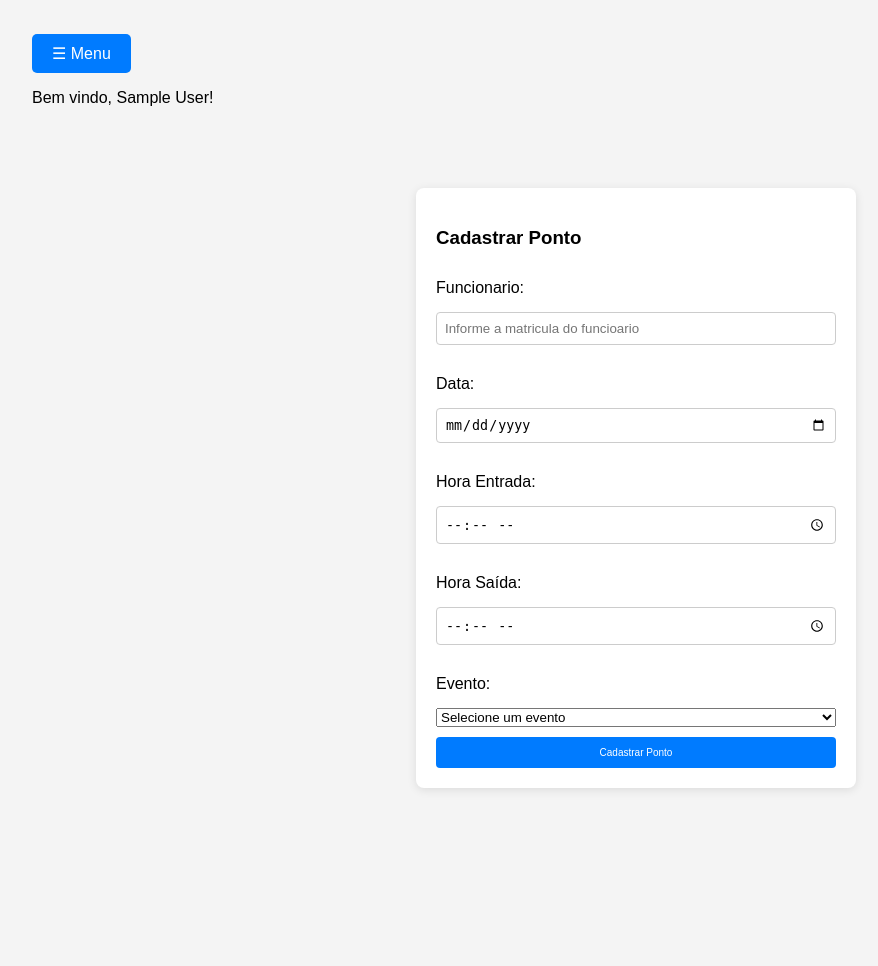
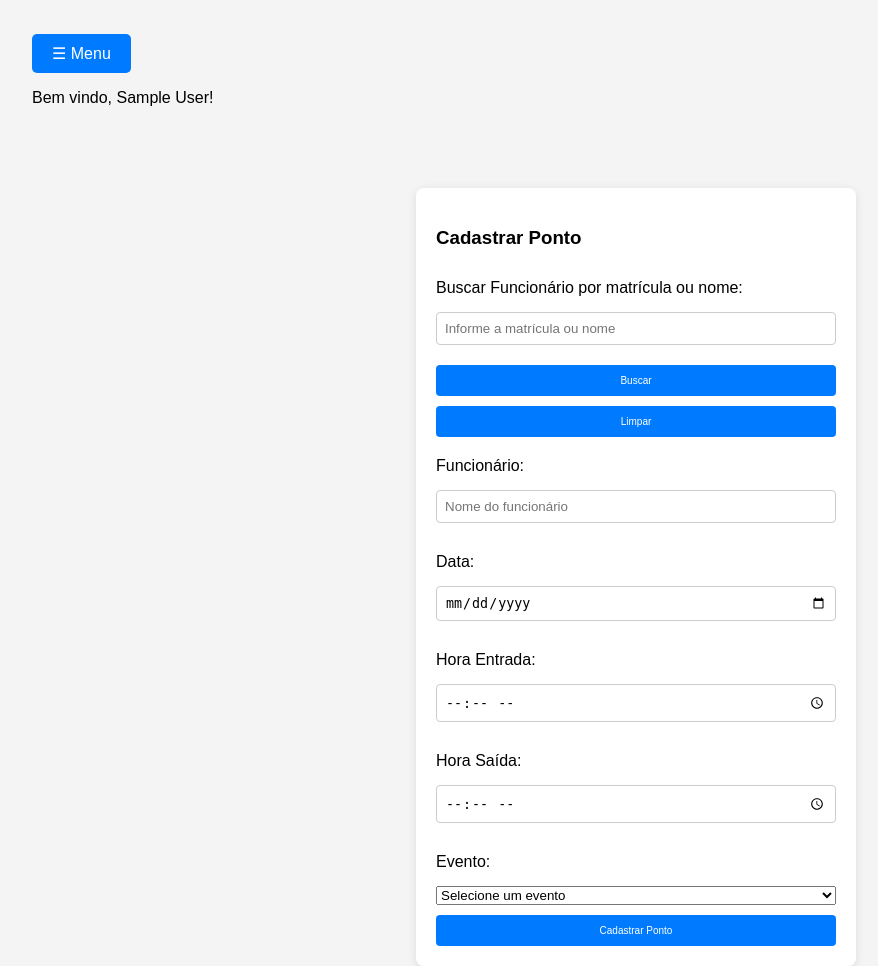
Before and after one commit to lucasnparreira/time_sistema_ponto, a Flask app: page /ponto/cadastro in a window 1280 px wide. Shown: the whole page, without its empty margins (4-882 px from the left). Before the commit the page ends 790 px from the top, so only its background shows below. Run offline with Flask 3, Linux system fonts and the light colour scheme; the visitor is signed in with stand-in values (Sample User, id 1); data that the repository does not hold is empty.

Commit message:
fix: Ajustando rota de controle de ponto e interface

```diff
--- a/app.py
+++ b/app.py
@@ -33,10 +33,8 @@ def add_funcionario():
     cursor = conn.cursor()
 
     if request.method == 'POST':
-        # Verifica se o formulário inclui uma busca
         search = request.form.get('search')
         if search:
-            # Tenta buscar o funcionário pelo nome ou matrícula
             cursor.execute('SELECT * FROM FUNCIONARIO WHERE matricula = ? OR nome = ?', (search, search))
             funcionario = cursor.fetchone()
 
@@ -55,7 +53,6 @@ def add_funcionario():
         if not matricula or not nome:
             return jsonify("Matrícula e nome são obrigatórios.")
 
-        # Executa a inserção no banco
         query = '''
             INSERT INTO FUNCIONARIO (matricula, nome, funcao, data_inicio, data_termino,
                                     departamento, gerente, endereco, telefone, cpf, rg, banco, agencia, conta_corrente)
@@ -106,7 +103,6 @@ def update_funcionario(matricula):
     conn = get_db_connection()
     cursor = conn.cursor()
 
-    # Verificar se o funcionário existe
     cursor.execute('SELECT * FROM FUNCIONARIO WHERE matricula = ?', (matricula,))
     funcionario = cursor.fetchone()
 
@@ -115,10 +111,8 @@ def update_funcionario(matricula):
         conn.close()
         return jsonify({'message': 'Funcionário não encontrado'}), 404
 
-    # Capturar os dados da requisição
     data = request.get_json()
 
-    # Atualizar os dados do funcionário no banco
     query = '''
         UPDATE FUNCIONARIO
         SET nome = ?, funcao = ?, data_inicio = ?, data_termino = ?,
@@ -147,7 +141,6 @@ def get_funcionario(matricula):
     conn = get_db_connection()
     cursor = conn.cursor()
 
-    # Buscar o funcionário pela matrícula
     cursor.execute('SELECT * FROM FUNCIONARIO WHERE matricula = ?', (matricula,))
     funcionario = cursor.fetchone()
 
@@ -156,7 +149,6 @@ def get_funcionario(matricula):
         conn.close()
         return jsonify({'message': 'Funcionário não encontrado'}), 404
 
-    # Extrair os dados do funcionário
     funcionario_data = {
         'matricula': funcionario['matricula'],
         'nome': funcionario['nome'],
@@ -342,12 +334,10 @@ def delete_departamento(id):
         conn.close()
         return jsonify({'error': 'Departamento não encontrado'}), 404
 
-    # Excluir o departamento
     cursor.execute('DELETE FROM DEPARTAMENTO WHERE id = ?', (id,))
     conn.commit()
     conn.close()
 
-    # Redirecionar de volta para a lista de departamentos
     return redirect(url_for('list_departamentos'))
 
 
@@ -427,7 +417,6 @@ def delete_funcao(id):
     conn = get_db_connection()
     cursor = conn.cursor()
 
-    # Verificar se o departamento existe
     cursor.execute('SELECT * FROM FUNCAO WHERE id = ?', (id,))
     departamento = cursor.fetchone()
 
@@ -435,12 +424,10 @@ def delete_funcao(id):
         conn.close()
         return jsonify({'error': 'função não encontrada'}), 404
 
-    # Excluir o departamento
     cursor.execute('DELETE FROM FUNCAO WHERE id = ?', (id,))
     conn.commit()
     conn.close()
 
-    # Redirecionar de volta para a lista de departamentos
     return redirect(url_for('list_funcoes'))
 
 
@@ -523,7 +510,6 @@ def delete_evento(id):
     conn = get_db_connection()
     cursor = conn.cursor()
 
-    # Verificar se o departamento existe
     cursor.execute('SELECT * FROM EVENTO WHERE id = ?', (id,))
     evento = cursor.fetchone()
 
@@ -531,12 +517,10 @@ def delete_evento(id):
         conn.close()
         return jsonify({'error': 'Evento não encontrado'}), 404
 
-    # Excluir o evento
     cursor.execute('DELETE FROM EVENTO WHERE id = ?', (id,))
     conn.commit()
     conn.close()
 
-    # Redirecionar de volta para a lista de departamentos
     return redirect(url_for('list_eventos'))
 
 
@@ -568,29 +552,46 @@ def list_eventos():
 
 
 
-@app.route('/ponto/cadastro', methods=['GET','POST'])
+@app.route('/ponto/cadastro', methods=['GET', 'POST'])
 @login_required
 def add_ponto():
     conn = get_db_connection()
     cursor = conn.cursor()
 
-    cursor.execute('select codigo, descricao from evento')
+    cursor.execute('SELECT codigo, descricao FROM evento')
     eventos = cursor.fetchall()
 
     if request.method == 'POST':
-        #data = request.get_json()
         hora_entrada = request.form.get('hora_entrada')
         hora_saida = request.form.get('hora_saida')
-        data = request.form.get('data')
-        funcionario = request.form.get('funcionario')
+        data_ponto = request.form.get('data')
+        nome_funcionario = request.form.get('funcionario')
         evento = request.form.get('evento')
 
-        if not all([hora_entrada, hora_saida, data, funcionario, evento]):
-            return jsonify({'error':'Dados incompletos'}), 404
+        if not all([hora_entrada, hora_saida, data_ponto, nome_funcionario, evento]):
+            return jsonify({'error': 'Dados incompletos'}), 404
 
-        cursor.execute('INSERT INTO PONTO (funcionario, data, hora_entrada, hora_saida, evento) VALUES (?, ?, ?, ?, ?)', (funcionario, data, hora_entrada, hora_saida, evento,))
-        conn.commit()
-        conn.close()
+        cursor.execute('SELECT matricula FROM FUNCIONARIO WHERE nome = ?', (nome_funcionario,))
+        resultado = cursor.fetchone()
+
+        if resultado:
+            matricula_funcionario = resultado['matricula']
+        else:
+            conn.close()
+            return jsonify({'error': 'Funcionário não encontrado'}), 404
+
+        try:
+            cursor.execute(
+                'INSERT INTO PONTO (funcionario, data, hora_entrada, hora_saida, evento) VALUES (?, ?, ?, ?, ?)',
+                (matricula_funcionario, data_ponto, hora_entrada, hora_saida, evento)
+            )
+            conn.commit()
+        except Exception as e:
+            conn.rollback()
+            conn.close()
+            return jsonify({'error': f'Erro ao registrar ponto: {str(e)}'}), 500
+        finally:
+            conn.close()
 
         return redirect(url_for('list_pontos'))
 
@@ -632,7 +633,6 @@ def delete_ponto(id):
     conn = get_db_connection()
     cursor = conn.cursor()
 
-    # Verificar se o ponto existe
     cursor.execute('SELECT * FROM PONTO WHERE id = ?', (id,))
     ponto = cursor.fetchone()
 
@@ -640,12 +640,10 @@ def delete_ponto(id):
         conn.close()
         return jsonify({'error': 'Ponto não encontrado'}), 404
 
-    # Excluir o ponto
     cursor.execute('DELETE FROM PONTO WHERE id = ?', (id,))
     conn.commit()
     conn.close()
 
-    # Redirecionar de volta para a lista de pontos
     return redirect(url_for('list_pontos'))
 
 
@@ -663,6 +661,36 @@ def view_ponto(id):
         return render_template('ponto.html', action='Atualizar', ponto=ponto)
     return redirect(url_for('list_pontos'))
 
+from flask import Flask, request, jsonify
+
+@app.route('/ponto/buscar')
+@login_required
+def buscar_funcionario():
+    query = request.args.get('query')
+
+    if not query:
+        return jsonify({"error": "A matrícula ou nome deve ser informado para busca"}), 400
+
+    conn = get_db_connection()
+    cursor = conn.cursor()
+
+    cursor.execute('''
+        SELECT matricula, nome
+        FROM FUNCIONARIO
+        WHERE nome LIKE ? OR matricula LIKE ?
+    ''', ('%' + query + '%', '%' + query + '%'))
+
+    resultado = cursor.fetchone()
+    conn.close()
+
+    if resultado:
+        funcionario_data = {
+            "matricula": resultado['matricula'],
+            "nome": resultado['nome']
+        }
+        return jsonify(funcionario_data)
+    else:
+        return jsonify({"error": "Funcionário não encontrado"}), 404
 
 @app.route('/pontos')
 @login_required
@@ -800,5 +828,19 @@ def login():
 
     return render_template('login.html')
 
+def get_matricula_by_nome(nome):
+    conn = get_db_connection()
+    cursor = conn.cursor()
+
+    cursor.execute('SELECT matricula FROM FUNCIONARIO WHERE nome = ?', (nome,))
+    resultado = cursor.fetchone()
+
+    conn.close()
+
+    if resultado:
+        return resultado['matricula']
+    else:
+        return None
+
 if __name__ == '__main__':
     app.run(debug=True)
--- a/templates/ponto.html
+++ b/templates/ponto.html
@@ -5,33 +5,38 @@
     <meta name="viewport" content="width=device-width, initial-scale=1.0">
     <title>Ponto</title>
     <link rel="stylesheet" href="{{ url_for('static', filename='styles.css') }}">
-    <style>
-
-    </style>
 </head>
 <body>
     {% include 'menu.html' %}
 
-
     <div class="container">
         <h3>{{ action }} Ponto</h3>
-        {%if action == "Atualizar"%}
+        {% if action == "Atualizar" %}
         <form method="POST" action="{{ url_for('edit_ponto', id=ponto['id']) }}">
-        {%else%}
+        {% else %}
         <form method="POST" action="{{ url_for('add_ponto') }}">
-        {%endif%}
-            <input type="hidden" name="id" value="{{ ponto['id'] }}">
-            <label for="funcionario">Funcionario:</label>
-            <input type="text" id="funcionario" name="funcionario" value="{{ ponto['funcionario'] }}" placeholder="Informe a matricula do funcioario" required>
+        {% endif %}
+
+            <!-- Campo de busca do funcionário -->
+            <label for="search">Buscar Funcionário por matrícula ou nome:</label>
+            <input type="text" id="search" name="search" placeholder="Informe a matrícula ou nome">
+            <button type="button" id="buscar-funcionario">Buscar</button>
+            <button type="button" onclick="limparForm()">Limpar</button>
+
+            <input type="hidden" name="id" id="id" value="{{ ponto['id'] if ponto else '' }}">
+
+            <!-- Campos do formulário para dados do ponto -->
+            <label for="funcionario">Funcionário:</label>
+            <input type="text" id="funcionario" name="funcionario" value="{{ ponto['nome'] if ponto else '' }}" placeholder="Nome do funcionário" required readonly>
 
             <label for="data">Data:</label>
-            <input type="date" id="data" name="data" value="{{ ponto['data'] }}" placeholder="Informe a data do ponto" required>
+            <input type="date" id="data" name="data" value="{{ ponto['data'] if ponto else '' }}" required>
 
             <label for="hora_entrada">Hora Entrada:</label>
-            <input type="time" id="hora_entrada" name="hora_entrada" value="{{ ponto['hora_entrada'] }}" placeholder="Informe a hora de entrada da marcação" required>
+            <input type="time" id="hora_entrada" name="hora_entrada" value="{{ ponto['hora_entrada'] if ponto else '' }}" required>
 
             <label for="hora_saida">Hora Saída:</label>
-            <input type="time" id="hora_saida" name="hora_saida" value="{{ ponto['hora_saida'] }}" placeholder="Informe a hora de saída da marcação" required>
+            <input type="time" id="hora_saida" name="hora_saida" value="{{ ponto['hora_saida'] if ponto else '' }}" required>
 
             <label for="evento">Evento:</label>
             <select id="evento" name="evento" required>
@@ -46,5 +51,49 @@
     </div>
 
     <script src="{{ url_for('static', filename='script.js') }}"></script>
+    <script>
+        // Função para buscar o funcionário
+        document.addEventListener('DOMContentLoaded', function() {
+            const buscarButton = document.getElementById('buscar-funcionario');
+
+            if (buscarButton) {
+                buscarButton.addEventListener('click', function() {
+                    const searchValue = document.getElementById('search').value;
+                    if (!searchValue) {
+                        alert('Por favor, insira a matrícula ou nome.');
+                        return;
+                    }
+
+                    // Realiza a busca no backend
+                    fetch(`/ponto/buscar?query=${encodeURIComponent(searchValue)}`)
+                        .then(response => response.json())
+                        .then(data => {
+                            if (data.message) {
+                                alert(data.message);
+                            } else {
+                                // Preenche os campos com os dados retornados
+                                document.getElementById('funcionario').value = data.nome;
+                                document.getElementById('data').value = data.data;
+                                document.getElementById('hora_entrada').value = data.hora_entrada;
+                                document.getElementById('hora_saida').value = data.hora_saida;
+                                document.getElementById('evento').value = data.evento;
+                            }
+                        })
+                        .catch(error => console.error('Erro ao buscar funcionário:', error));
+                });
+            }
+        });
+
+        // Função para limpar o formulário
+        function limparForm() {
+            document.getElementById('id').value = '';
+            document.getElementById('funcionario').value = '';
+            document.getElementById('data').value = '';
+            document.getElementById('hora_entrada').value = '';
+            document.getElementById('hora_saida').value = '';
+            document.getElementById('evento').value = '';
+            document.getElementById('search').value = '';
+        }
+    </script>
 </body>
 </html>
```
